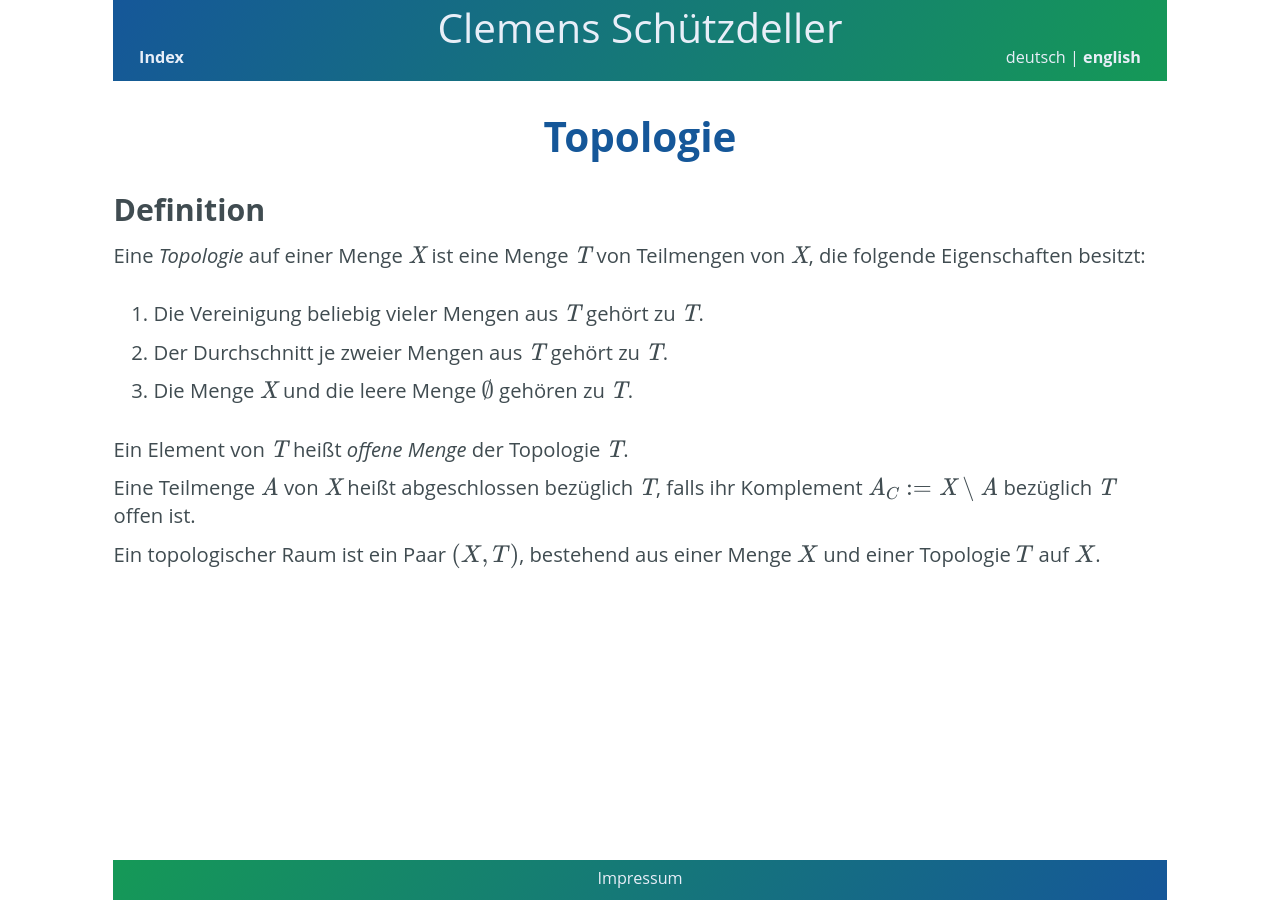
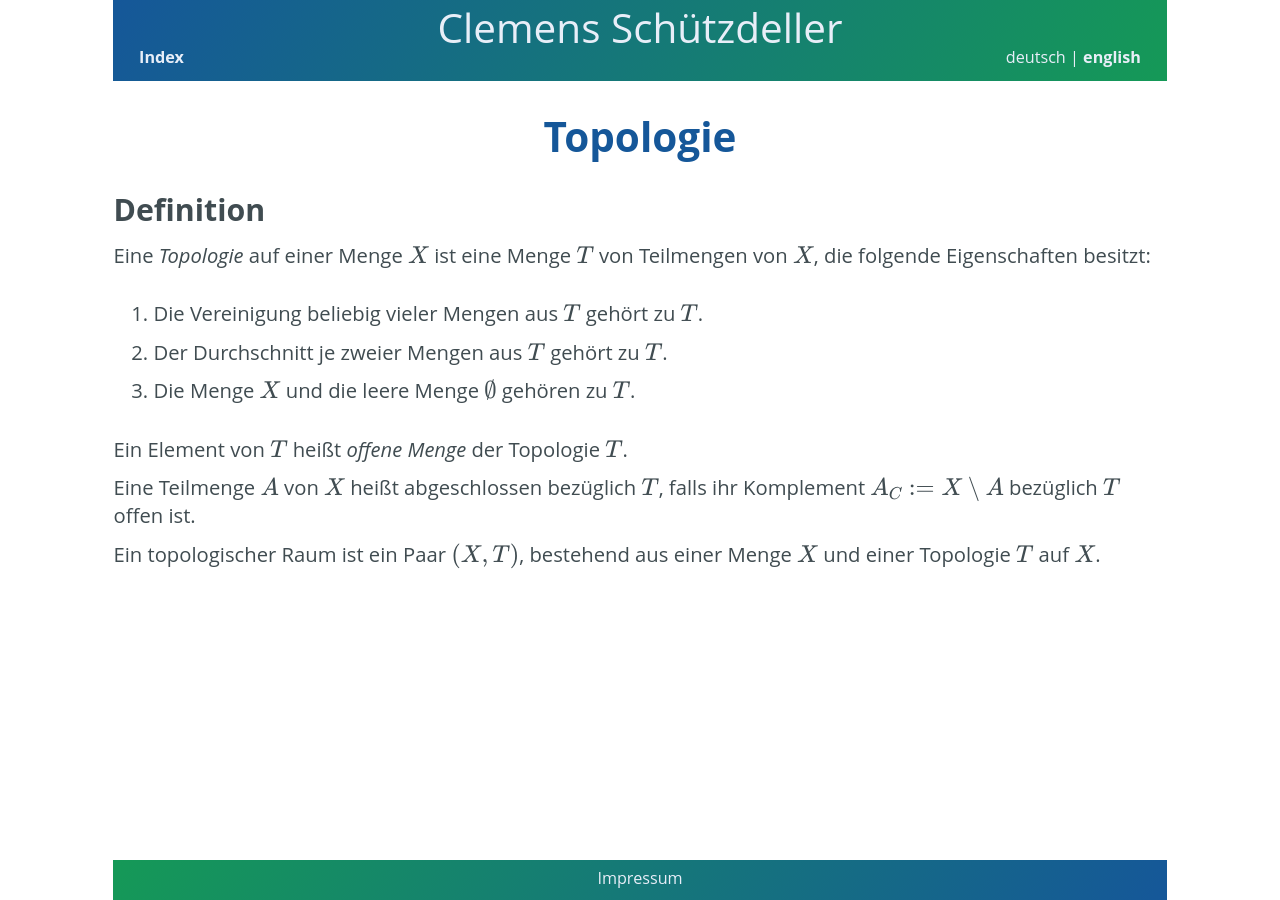
Before and after one commit to cs-LA/home, a Jekyll site: the page built from Topologie/index.md, in a window 1280 px wide. Built offline with Jekyll 4.4.1, drawn with Linux system fonts in a browser that asks for light colours; our own code applies the rules of GitHub Pages for plain Markdown files.

Commit message:
Update index.md

```diff
--- a/Topologie/index.md
+++ b/Topologie/index.md
@@ -2,13 +2,13 @@
 
 ### Definition
 
-Eine *Topologie* auf einer Menge $\mathit{X}$ ist eine Menge $\mathit{T}$ von Teilmengen von $\mathit{X}$, die folgende Eigenschaften besitzt:
-1. Die Vereinigung beliebig vieler Mengen aus $\mathit{T}$ gehört zu $\mathit{T}$.
-2. Der Durchschnitt je zweier Mengen aus $\mathit{T}$ gehört zu $\mathit{T}$.
-3. Die Menge $\mathit{X}$ und die leere Menge $\emptyset$ gehören zu $\mathit{T}$.
+Eine *Topologie* auf einer Menge $X$ ist eine Menge $T$ von Teilmengen von $X$, die folgende Eigenschaften besitzt:
+1. Die Vereinigung beliebig vieler Mengen aus $T$ gehört zu $T$.
+2. Der Durchschnitt je zweier Mengen aus $T$ gehört zu $T$.
+3. Die Menge $X$ und die leere Menge $\emptyset$ gehören zu $T$.
 
-Ein Element von $\mathit{T}$ heißt *oﬀene Menge* der Topologie $\mathit{T}$.
+Ein Element von $T$ heißt *oﬀene Menge* der Topologie $T$.
 
-Eine Teilmenge $\mathit{A}$ von $\mathit{X}$ heißt abgeschlossen bezüglich $\mathit{T}$, falls ihr Komplement $\mathit{A}_C := \mathit{X} \setminus \mathit{A}$ bezüglich $\mathit{T}$ oﬀen ist.
+Eine Teilmenge $A$ von $X$ heißt abgeschlossen bezüglich $T$, falls ihr Komplement $A_C := X \setminus A$ bezüglich $T$ oﬀen ist.
 
 Ein topologischer Raum ist ein Paar $(X,T)$, bestehend aus einer Menge $X$ und einer Topologie $T$ auf $X$.
```
